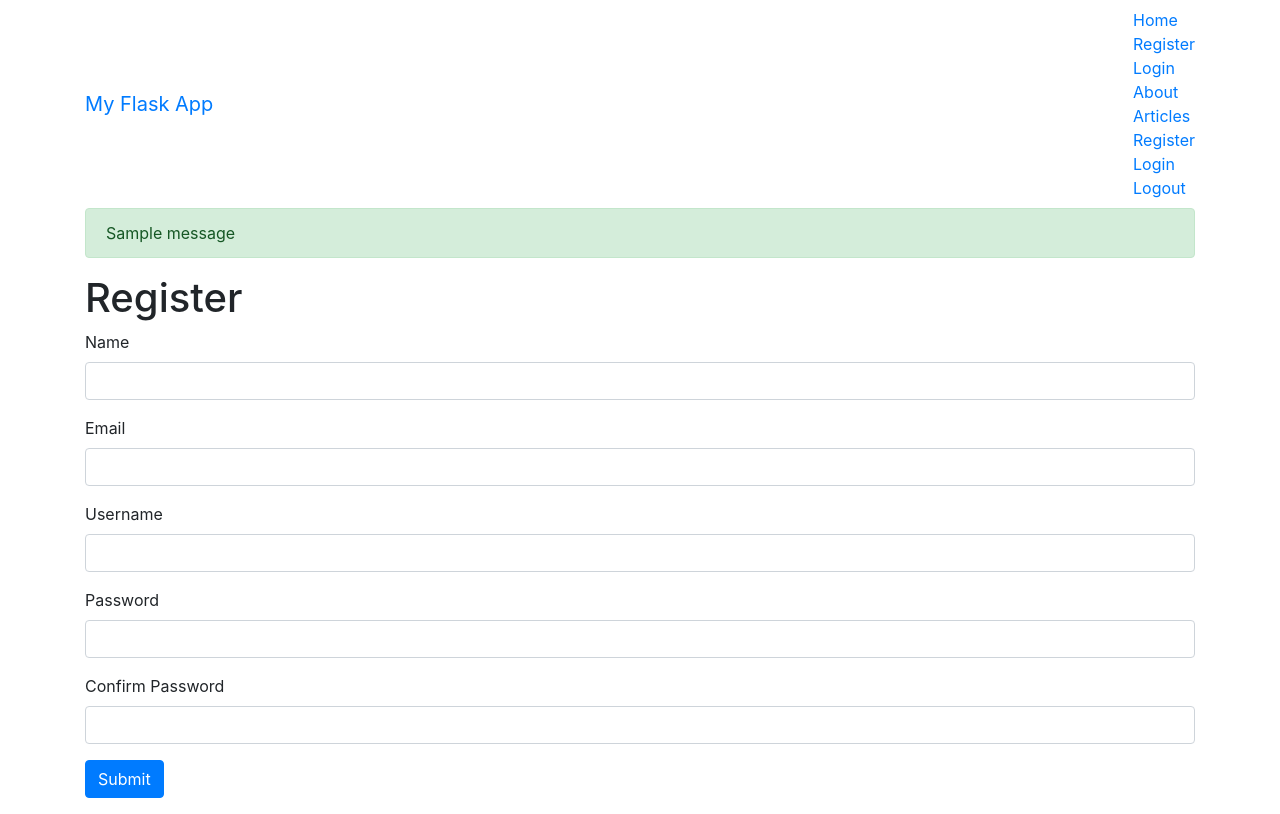
After one commit to joannatrojak/FlaskApp, a Flask app: page /register in a window 1280 px wide. The commit adds this page. Run offline with Flask 2, Linux system fonts and the light colour scheme; one stand-in notice (Sample message) is shown; some libraries are stand-ins or nearby versions.

Commit message:
login, register, logout, dashbouard

```diff
--- a/app.py
+++ b/app.py
@@ -5,11 +5,25 @@ Created on Thu Aug 23 14:46:05 2018
 @author: joanna
 """
 
-from flask import Flask, render_template
+from flask import Flask, render_template, flash, redirect, url_for, session, logging, request
 from data import Articles
+from flask_mysqldb import MySQL
+from wtforms import Form, StringField, TextAreaField, PasswordField, validators
+from passlib.hash import sha256_crypt
+from functools import wraps
 
 app = Flask(__name__)
 Articles = Articles()
+
+
+# Config MySQL
+app.config['MYSQL_HOST'] = 'localhost'
+app.config['MYSQL_USER'] = 'root'
+app.config['MYSQL_PASSWORD'] = 'coderslab'
+app.config['MYSQL_DB'] = 'myflaskapp'
+app.config['MYSQL_CURSORCLASS'] = 'DictCursor'
+# init MYSQL
+mysql = MySQL(app)
 
 @app.route('/')
 def index():
@@ -27,6 +41,119 @@ def articles():
 def article(id):
     return render_template('article.html', id=id)
 
+class RegisterForm(Form):
+    name = StringField('Name', [validators.Length(min=1, max=50)])
+    username = StringField('Username', [validators.Length(min=4, max=25)])
+    email = StringField('Email', [validators.Length(min=6, max=50)])
+    password = PasswordField('Password', [
+        validators.DataRequired(),
+        validators.EqualTo('confirm', message='Passwords do not match')
+    ])
+    confirm = PasswordField('Confirm Password')
+
+@app.route('/register', methods=['GET', 'POST'])
+def register():
+    form = RegisterForm(request.form)
+    if request.method == 'POST' and form.validate():
+        name = form.name.data
+        email = form.email.data
+        username = form.username.data
+        password = sha256_crypt.encrypt(str(form.password.data))
+
+        # Create cursor
+        cur = mysql.connection.cursor()
+
+        # Execute query
+        cur.execute("INSERT INTO users(name, email, username, password) VALUES(%s, %s, %s, %s)", (name, email, username, password))
+
+        # Commit to DB
+        mysql.connection.commit()
+
+        # Close connection
+        cur.close()
+
+        flash('You are now registered and can log in', 'success')
+
+        return redirect(url_for('login'))
+    return render_template('register.html', form=form)
+
+@app.route('/login', methods=['GET', 'POST'])
+def login():
+    if request.method == 'POST':
+        # Get Form Fields
+        username = request.form['username']
+        password_candidate = request.form['password']
+
+        # Create cursor
+        cur = mysql.connection.cursor()
+
+        # Get user by username
+        result = cur.execute("SELECT * FROM users WHERE username = %s", [username])
+
+        if result > 0:
+            # Get stored hash
+            data = cur.fetchone()
+            password = data['password']
+
+            # Compare Passwords
+            if sha256_crypt.verify(password_candidate, password):
+                # Passed
+                session['logged_in'] = True
+                session['username'] = username
+
+                flash('You are now logged in', 'success')
+                return redirect(url_for('dashboard'))
+            else:
+                error = 'Invalid login'
+                return render_template('login.html', error=error)
+            # Close connection
+            cur.close()
+        else:
+            error = 'Username not found'
+            return render_template('login.html', error=error)
+
+    return render_template('login.html')
+
+# Check if user logged in
+def is_logged_in(f):
+    @wraps(f)
+    def wrap(*args, **kwargs):
+        if 'logged_in' in session:
+            return f(*args, **kwargs)
+        else:
+            flash('Unauthorized, Please login', 'danger')
+            return redirect(url_for('login'))
+        return wrap
+
+
+@app.route('/logout')
+@is_logged_in
+def logout():
+    session.clear()
+    flash('You are now logged out', 'success')
+    return redirect(url_for('login'))
+
+@app.route('/dashboard')
+@is_logged_in
+def dashboard():
+    # Create cursor
+    cur = mysql.connection.cursor()
+
+    # Get articles
+    result = cur.execute("SELECT * FROM articles")
+
+    articles = cur.fetchall()
+
+    if result > 0:
+        return render_template('dashboard.html', articles=articles)
+    else:
+        msg = 'No Articles Found'
+        return render_template('dashboard.html', msg=msg)
+    # Close connection
+    cur.close()
+
+
 if (__name__) == '__main__':
+    app.secret_key='secret123'
     app.debug = True
     app.run()
--- /dev/null
+++ b/templates/includes/_formhelpers.html
@@ -0,0 +1,9 @@
+{% macro render_field(field) %}
+  {{ field.label }}
+  {{ field(**kwargs)|safe }}
+  {% if field.errors %}
+    {% for error in field.errors %}
+      <span class="help-inline">{{ error }}</span>
+    {% endfor %}
+  {% endif %}
+{% endmacro %}
--- /dev/null
+++ b/templates/includes/_messages.html
@@ -0,0 +1,15 @@
+{% with messages = get_flashed_messages(with_categories=true) %}
+  {% if messages %}
+    {% for category, message in messages %}
+      <div class="alert alert-{{ category }}">{{ message }}</div>
+    {% endfor %}
+  {% endif %}
+{% endwith %}
+
+{% if error %}
+  <div class="alert alert-danger">{{error}}</div>
+{% endif %}
+
+{% if msg %}
+  <div class="alert alert-success">{{msg}}</div>
+{% endif %}
--- a/templates/includes/_navbar.html
+++ b/templates/includes/_navbar.html
@@ -6,8 +6,18 @@
         <div id="navbar">
           <ul class="nav navbar-nav">
             <li><a href="/">Home</a></li>
+            {% if session.logged_in %}
+              <li><a href="/dashboard">Dashboard</a></li>
+              <li><a href="/logout">Logout</a></li>
+              {% else %}
+              <li><a href="/register">Register</a></li>
+              <li><a href="/login">Login</a></li>
+              {% endif %}
             <li><a href="/about">About</a></li>
             <li><a href="/articles">Articles</a></li>
+            <li><a href="/register">Register</a></li>
+            <li><a href="/login">Login</a></li>
+            <li><a href="/logout">Logout</a></li>
           </ul>
         </div><!--/.nav-collapse -->
       </div>
--- a/templates/layout.html
+++ b/templates/layout.html
@@ -7,6 +7,7 @@
     <body>
         {% include 'includes/_navbar.html'%}
         <div class='container'>
+        {% include 'includes/_messages.html' %}
         {% block body %}
         {% endblock %}
         </div>
--- /dev/null
+++ b/templates/register.html
@@ -0,0 +1,24 @@
+{% extends 'layout.html' %}
+
+{% block body %}
+  <h1>Register</h1>
+  {% from "includes/_formhelpers.html" import render_field %}
+  <form method="POST" action="">
+    <div class="form-group">
+      {{render_field(form.name, class_="form-control")}}
+    </div>
+    <div class="form-group">
+      {{render_field(form.email, class_="form-control")}}
+    </div>
+    <div class="form-group">
+      {{render_field(form.username, class_="form-control")}}
+    </div>
+    <div class="form-group">
+      {{render_field(form.password, class_="form-control")}}
+    </div>
+    <div class="form-group">
+      {{render_field(form.confirm, class_="form-control")}}
+    </div>
+    <p><input type="submit" class="btn btn-primary" value="Submit"></p>
+  </form>
+{% endblock %}
```
Also changed, not shown: templates/dashboard.html (added, +32 -0 lines), templates/login.html (added, +16 -0 lines).
